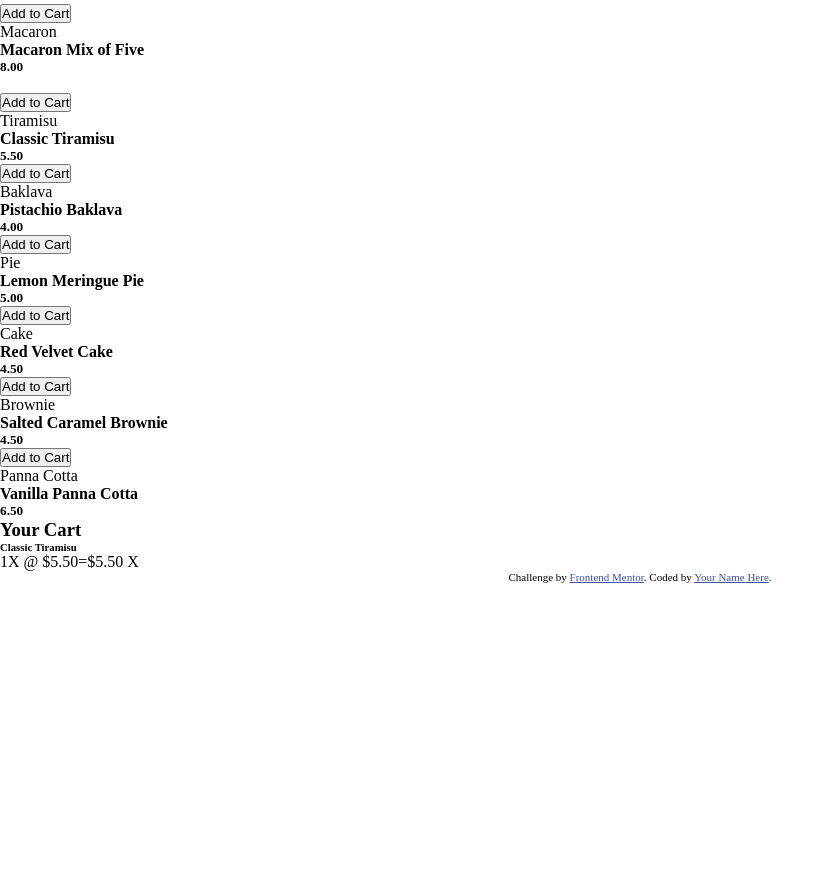
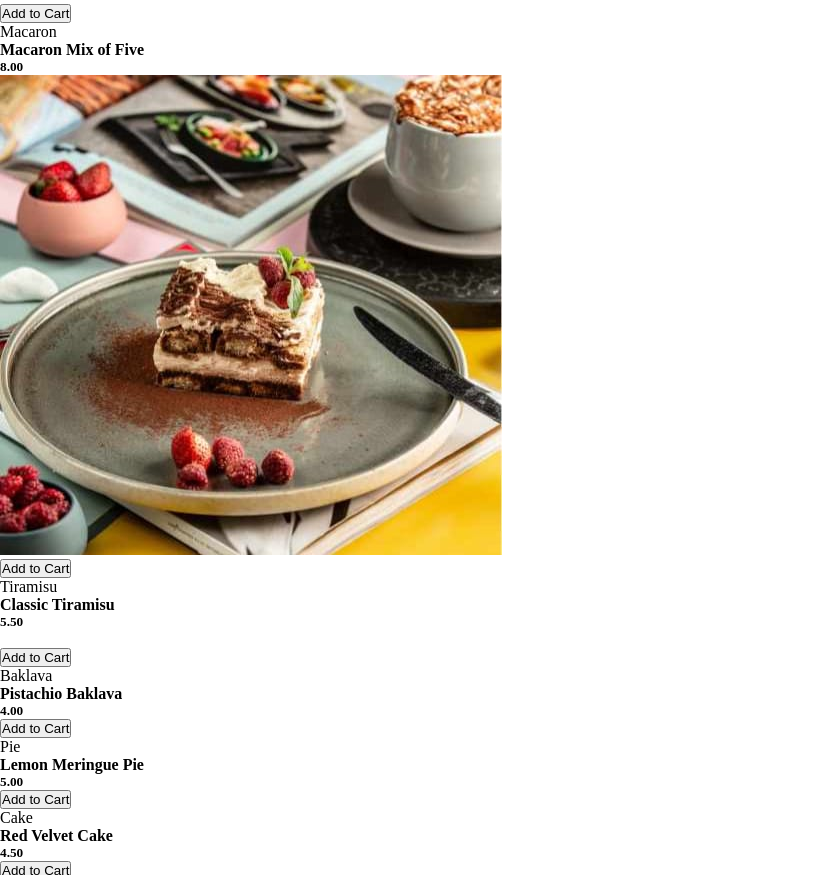
Before and after one commit to Pe-te-r/product-list, a website built with Vite: page index.html in a window 1280 px wide. Shown: the part 1608-2483 px from the top of the page, without its empty margins (0-834 px from the left). Before the commit the page ends 2191 px from the top, so only its background shows below. Built offline with nearby package versions, Linux system fonts and the light colour scheme; files whose address does not match are found by name.

Commit message:
more images

```diff
--- a/index.html
+++ b/index.html
@@ -70,13 +70,13 @@
       </div>
     </div>
 
-    <div>
-      <div>
-        <img src="./src/assets/images/" alt="">
+    <div class="meal">
+      <div class="img">
+        <img src="./src/assets/images/image-tiramisu-desktop.jpg" alt="">
       </div>
-      <div>
+      <div class="bottom">
         <button>Add to Cart</button>
-        <div>
+        <div class="bottom-description">
           <p>Tiramisu</p>
           <h4>Classic Tiramisu</h4>
           <h5>5.50</h5>
@@ -84,8 +84,10 @@
       </div>
     </div>
 
-    <div>
-      <div></div>
+    <div class="meal">
+      <div class="img">
+        <img src="./src/assets/" alt="">
+      </div>
       <div>
         <button>Add to Cart</button>
         <div>
```
Also changed, not shown: src/assets/images/image-baklava-desktop.jpg (added), src/assets/images/image-baklava-mobile.jpg (added), src/assets/images/image-baklava-tablet.jpg (added), src/assets/images/image-baklava-thumbnail.jpg (added), src/assets/images/image-creme-brulee-desktop.jpg (added), src/assets/images/image-creme-brulee-mobile.jpg (added), src/assets/images/image-creme-brulee-tablet.jpg (added), src/assets/images/image-creme-brulee-thumbnail.jpg (added), src/assets/images/image-macaron-desktop.jpg (added), src/assets/images/image-macaron-mobile.jpg (added), src/assets/images/image-macaron-tablet.jpg (added), src/assets/images/image-macaron-thumbnail.jpg (added), src/assets/images/image-tiramisu-desktop.jpg (added), src/assets/images/image-tiramisu-mobile.jpg (added), 3 more files.
